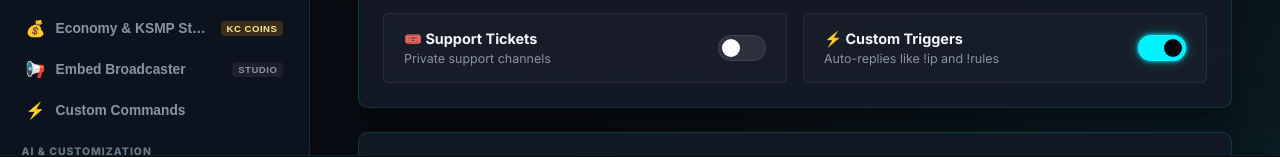
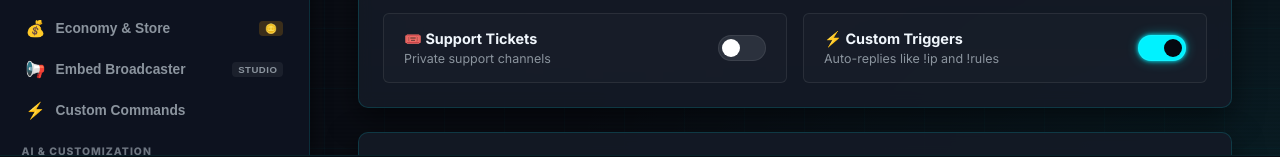
Before and after one commit to Krylo-60/krims-bot-dashboard, a website built with Vite: page index.html in a window 1280 px wide. Both pictures are taken after a click on the button "🎮 Try Interactive Demo Simulator". Shown: the part 596-753 px from the top of the page. Built offline with nearby package versions, Linux system fonts and the light colour scheme; some packages are replaced by stand-ins of ours; files whose address does not match are found by name.

Commit message:
fix(sidebar): dynamic currency symbol badge and clean Economy & Store label

```diff
--- a/index.html
+++ b/index.html
@@ -169,8 +169,8 @@
             </button>
             <button type="button" class="nav-item" data-tab="tab-economy">
               <span class="nav-icon">💰</span>
-              <span class="nav-label">Economy & KSMP Store</span>
-              <span class="nav-badge" style="background: rgba(245, 158, 11, 0.2); color: #fde68a;">KC COINS</span>
+              <span class="nav-label">Economy & Store</span>
+              <span class="nav-badge" id="sidebar-eco-badge" style="background: rgba(245, 158, 11, 0.2); color: #fde68a;">SHOP</span>
             </button>
             <button type="button" class="nav-item" data-tab="tab-embeds">
               <span class="nav-icon">📢</span>
--- a/src/main.js
+++ b/src/main.js
@@ -1756,6 +1756,10 @@ function updateEcoLabels() {
   const modalName = document.getElementById('store-modal-currency-label');
   if (modalSym) modalSym.textContent = sym;
   if (modalName) modalName.textContent = name;
+
+  // Update sidebar badge
+  const sidebarBadge = document.getElementById('sidebar-eco-badge');
+  if (sidebarBadge) sidebarBadge.textContent = sym;
 }
 
 function renderStoreItems() {
```
